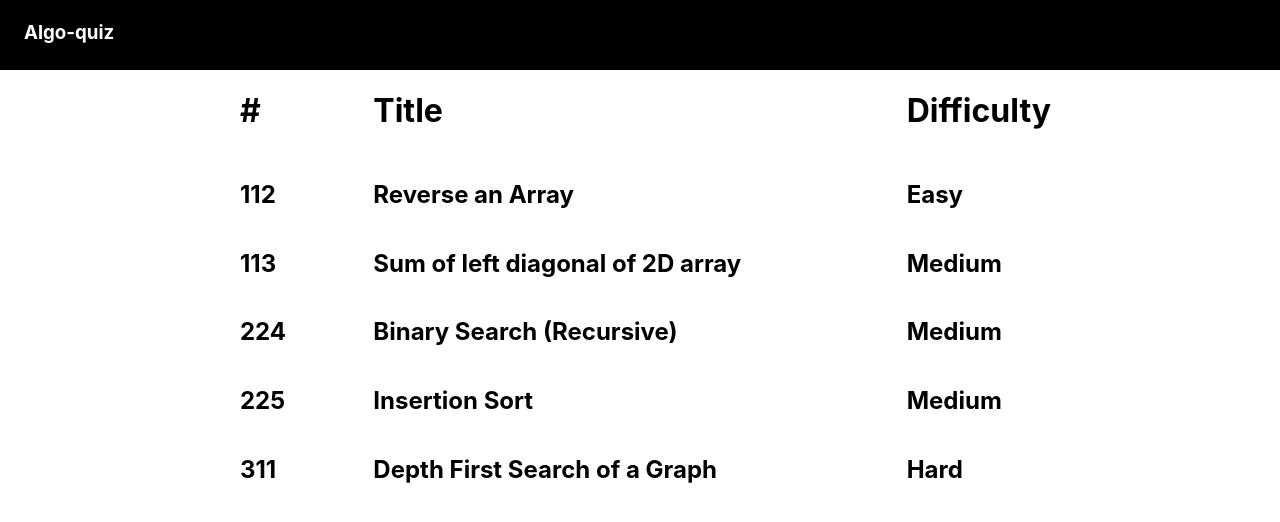
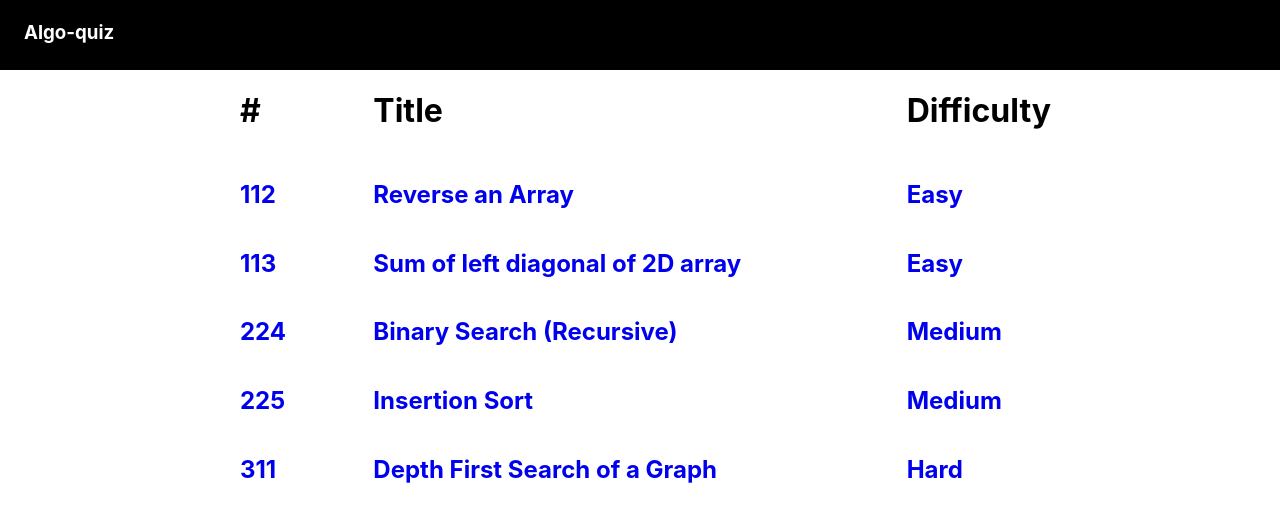
Before and after one commit to VietDinh17/GoogleHackathonSJSU, a React (Create React App) app in the folder client/: page / in a window 1280 px wide. Shown: the top 522 px of the page. Built offline with nearby package versions, Linux system fonts and the light colour scheme.

Commit message:
Route to problem view

```diff
--- a/client/src/RouterHandler.js
+++ b/client/src/RouterHandler.js
@@ -1,10 +1,12 @@
 import React from 'react';
 import { Switch, Route } from 'react-router-dom';
 import Home from './views/Home';
+import Test from './components/Test';
 
 const RouteHandler = () => (
     <Switch>
         <Route exact path='/' component={Home} />
+        <Route path='/test' component={Test}/>
     </Switch>
 )
 
--- a/client/src/components/ProblemList.js
+++ b/client/src/components/ProblemList.js
@@ -1,7 +1,8 @@
 import React from 'react';
 import { List, Grid } from '@material-ui/core';
 import styled from 'styled-components';
-import {problems} from '../constants/mockdata';
+import { problems } from '../constants/mockdata';
+import { Link } from 'react-router-dom'
 
 const Button = styled.div`
     :hover{
@@ -20,11 +21,17 @@ const ProblemList = () => {
         console.log(value.id);
     };
 
+
+
     return (
         <CustomList>
             {problems.map(value => {
                 return (
-                    <Button key={value.id} onClick={() => handleClick(value)}>
+                    <Link to={{pathname: '/test',
+                        state:{
+                        id: value.id
+                    }}} key={value.id} style={{ textDecoration: 'none' }}>
+                        <Button >
                             <Grid container direction="row" justify="center" alignItems="flex-start">
                                 <Grid item xs={2}>
                                     <h2>{value.id}</h2>
@@ -37,6 +44,8 @@ const ProblemList = () => {
                                 </Grid>
                             </Grid>
                         </Button>
+                    </Link>
+
                 );
             })}
         </CustomList>
--- /dev/null
+++ b/client/src/components/Test.js
@@ -0,0 +1,12 @@
+import React from 'react';
+
+const Test = (props) => {
+    const value = props.location.state;
+    return(
+        <div>
+            <h1>{value.id}</h1>
+        </div>
+    )
+}
+
+export default Test;
--- a/client/src/constants/mockdata.js
+++ b/client/src/constants/mockdata.js
@@ -7,7 +7,7 @@ export const problems = [
     {
         "id":"113",
         "title": "Sum of left diagonal of 2D array",
-        "difficulty": "Medium",
+        "difficulty": "Easy",
     },
     {
         "id":"224",
```
Lines whose indentation alone changed are shown as unchanged.
